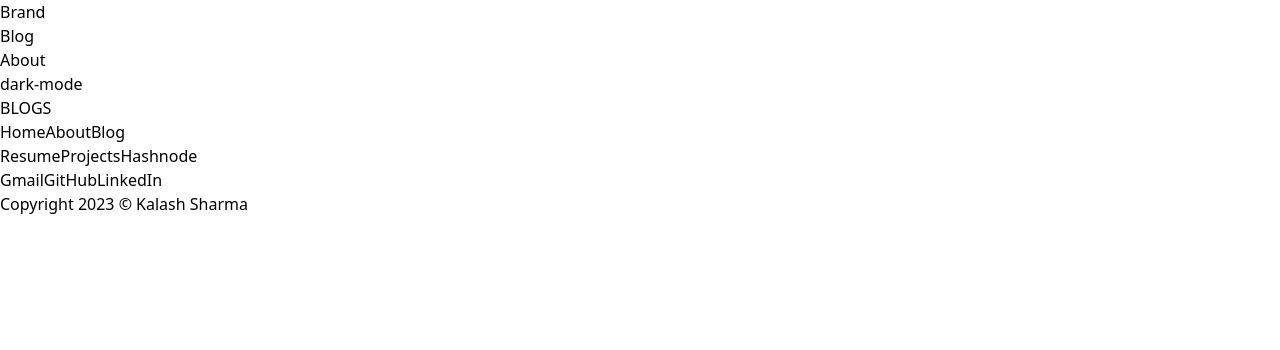
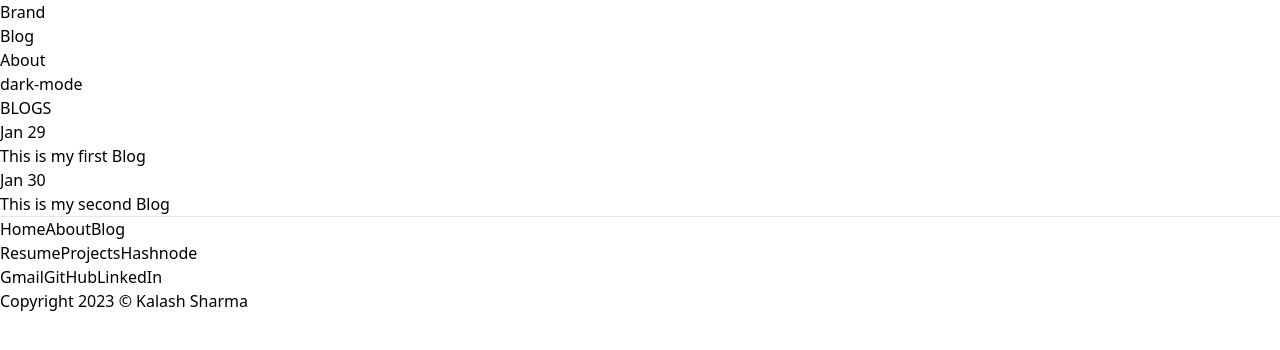
Before and after one commit to k99sharma/portfolio-react, a React (Vite) app: page /blog in a window 1280 px wide. Shown: the top 350 px of the page. Built offline with nearby package versions, Linux system fonts and the light colour scheme.

Commit message:
add: blog page
 - content is added in blog page
 - blog view is added

 todo: fetch data from hashnode and show it in view

```diff
--- /dev/null
+++ b/src/components/BlogList/BlogList.tsx
@@ -0,0 +1,63 @@
+// prop type
+type blogListPropType = {
+  count: number;
+};
+
+// blog info type
+type blogInfo = {
+  publishDate: string;
+  title: string;
+  url: string;
+};
+
+const dummyBlogs: blogInfo[] = [
+  {
+    publishDate: "Jan 29",
+    title: "This is my first Blog",
+    url: "#",
+  },
+  {
+    publishDate: "Jan 30",
+    title: "This is my second Blog",
+    url: "#",
+  },
+];
+
+// blog list component
+export default function BlogList({ count }: blogListPropType) {
+  return (
+    <div className="blogList">
+      <BlogView blogs={dummyBlogs} />
+    </div>
+  );
+}
+
+// blog view prop type
+type blogViewPropType = {
+  blogs: blogInfo[];
+};
+
+// blog view component
+function BlogView({ blogs }: blogViewPropType) {
+  return (
+    <div className="blogView">
+      {blogs.map((blog) => {
+        return (
+          <div key={blog.title} className="blog flex items-center my-5">
+            <div className="blog__date text-zinc-400 font-thin">
+              {blog.publishDate}
+            </div>
+
+            <div className="blog__button mx-5 font-semibold">
+              <button role="button" type="button">
+                <a target="_blank" href={blog.url}>
+                  {blog.title}
+                </a>
+              </button>
+            </div>
+          </div>
+        );
+      })}
+    </div>
+  );
+}
--- a/src/pages/Blog.tsx
+++ b/src/pages/Blog.tsx
@@ -1,8 +1,18 @@
+// importing components
+import Divider from "../components/Divider/Divider.jsx";
+import BlogList from "../components/BlogList/BlogList.js";
+
 // blog page
 export default function Blog() {
   return (
     <div className="blog">
       <div className="blog__header font-bold">BLOGS</div>
+      <div className="blog__blog-list my-10">
+        <BlogList count={-1} />
+      </div>
+      <div className="blog__end">
+        <Divider />
+      </div>
     </div>
   );
 }
```
